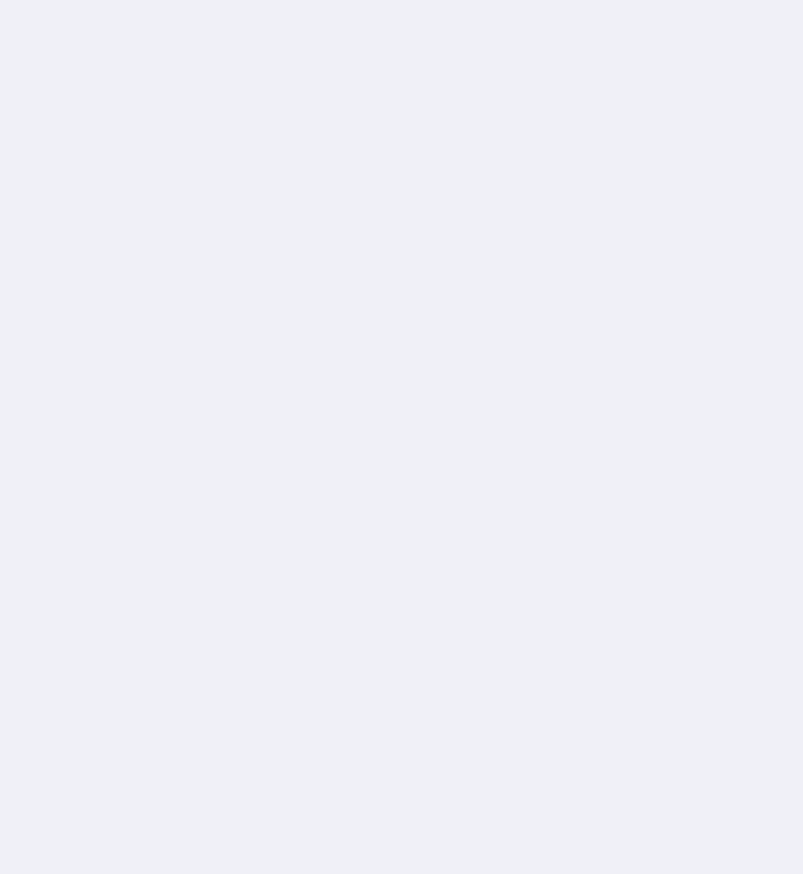
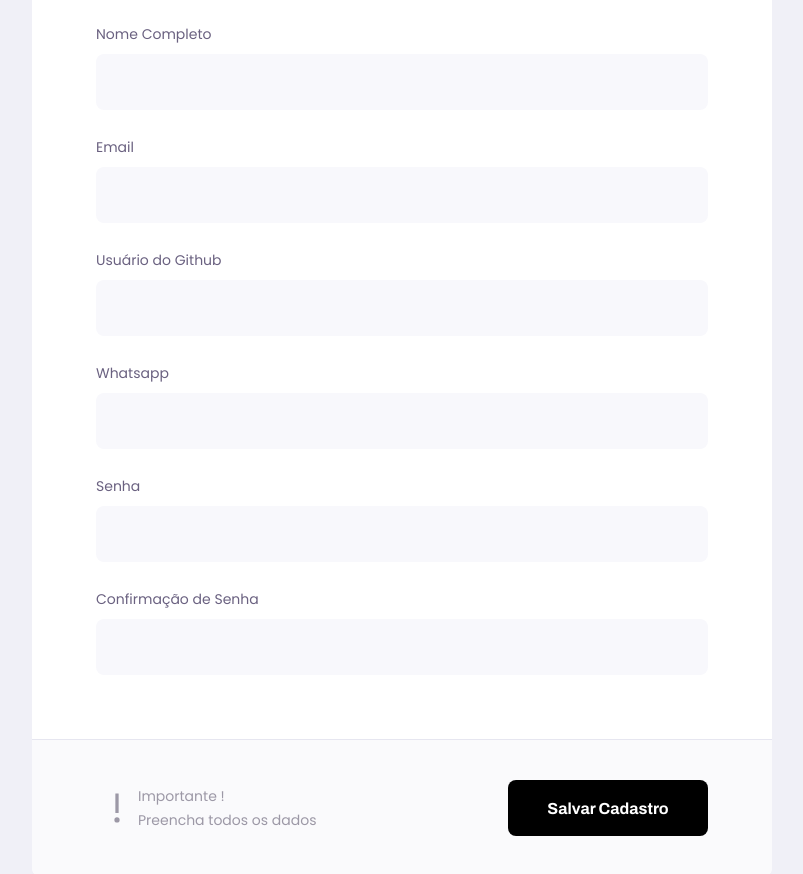
Before and after one commit to maykodouglasof/manage-athletic, a React (Create React App) app: page /benefits in a window 1280 px wide. Shown: the part 400-1274 px from the top of the page, without its empty margins (238-1041 px from the left). Before the commit the page ends 800 px from the top, so only its background shows below. Built offline with nearby package versions, Linux system fonts and the light colour scheme; no server answers.

Commit message:
Atualização pages

```diff
--- a/src/components/PageHeader/index.tsx
+++ b/src/components/PageHeader/index.tsx
@@ -23,7 +23,6 @@ const PageHeader: React.FC<IProps> = ({
   children,
   description,
   secondDescription,
-  secondDescriptionIcon,
   titleDescription,
   titleDescriptionIcon,
   singUp = false,
@@ -70,7 +69,6 @@ const PageHeader: React.FC<IProps> = ({
             <p>{description}</p>
             {secondDescription && (
               <p>
-                <img src={secondDescriptionIcon} alt="Smile" />
                 {secondDescription}
               </p>
             )}
--- /dev/null
+++ b/src/pages/Benefits/index.tsx
@@ -0,0 +1,155 @@
+import React, { useState, useCallback, FormEvent, useEffect } from 'react';
+import { useHistory } from 'react-router-dom';
+import PageHeader from '../../components/PageHeader';
+import Input from '../../components/Input';
+import { useToast } from '../../hooks/toast';
+
+import { AiOutlineExclamation } from 'react-icons/ai';
+
+import { api } from '../../services/api';
+
+import {
+  Container,
+  Content,
+  DataContent,
+  ButtonContainer,
+  SelectButton,
+  WarningContent,
+} from './styles';
+
+const Benefits: React.FC = () => {
+  const { push } = useHistory();
+  const { addToast } = useToast();
+
+  const [name, setName] = useState('');
+  const [email, setEmail] = useState('');
+  const [password, setPassword] = useState('');
+  const [password_confirmation, setPasswordConfirmation] = useState('');
+  const [github_username, setGithubUsername] = useState('');
+  const [whatsapp, setWhatsapp] = useState('');
+
+  const [total, setTotal] = useState(0);
+
+  useEffect(() => {
+    api.get('users').then((response) => {
+      setTotal(response.data.total);
+    });
+  }, []);
+
+  const addNewUser = useCallback(
+    (e: FormEvent) => {
+      e.preventDefault();
+      api
+        .post('/users', {
+          name,
+          github_username,
+          whatsapp,
+          email,
+          password,
+          password_confirmation
+        })
+        .then(() => {
+          addToast({
+            type: 'success',
+            title: 'Cadastro realizado.',
+            description: 'Você já pode fazer o logon na plataforma!',
+          });
+
+          push('/');
+        })
+        .catch(() => {
+          addToast({
+            type: 'error',
+            title: 'Erro no cadastro',
+            description: 'Ocorreu um erro ao fazer cadastro, tente novamente.',
+          });
+        });
+    },
+
+    [
+      name,
+      github_username,
+      whatsapp,
+      email,
+      password,
+      password_confirmation,
+      push,
+      addToast,
+    ],
+  );
+
+  return (
+    <Container>
+      <PageHeader
+        singUp
+        title="Que incrível ter você em nossa plataforma."
+        titleDescription={`${total} usuários cadastrados!`}
+      />
+
+      <Content onSubmit={addNewUser}>
+        <DataContent>
+          <legend>Seus Dados</legend>
+
+          <Input
+            name="name"
+            title="Nome Completo"
+            value={name}
+            required
+            onChange={(e) => setName(e.target.value)}
+          />
+
+          <Input
+            name="email"
+            title="Email"
+            type="email"
+            value={email}
+            required
+            onChange={(e) => setEmail(e.target.value)}
+          />
+
+          <Input
+            name="github_username"
+            title="Usuário do Github"
+            value={github_username}
+            onChange={(e) => setGithubUsername(e.target.value)}
+          />
+
+          <Input
+            name="whatsapp"
+            title="Whatsapp"
+            value={whatsapp}
+            onChange={(e) => setWhatsapp(e.target.value)}
+          />
+
+          <Input
+            name="password"
+            title="Senha"
+            type="password"
+            value={password}
+            onChange={(e) => setPassword(e.target.value)}
+          />
+
+          <Input
+            name="password_confirmation"
+            title="Confirmação de Senha"
+            type="password"
+            value={password_confirmation}
+            onChange={(e) => setPasswordConfirmation(e.target.value)}
+          />
+        </DataContent>
+
+        <WarningContent>
+          <p>
+            <AiOutlineExclamation size={42} />
+            Importante ! <br />
+            Preencha todos os dados
+          </p>
+
+          <button type="submit">Salvar Cadastro</button>
+        </WarningContent>
+      </Content>
+    </Container>
+  );
+};
+
+export default Benefits;
--- /dev/null
+++ b/src/pages/Benefits/styles.ts
@@ -0,0 +1,190 @@
+import styled from 'styled-components';
+
+interface SelectButtonProps {
+  isSelected: boolean;
+}
+
+export const Container = styled.div`
+  width: 100vw;
+  height: 100vh;
+
+  header {
+    div {
+      strong {
+        max-width: 64rem;
+      }
+    }
+  }
+
+  @media (min-width: 700px) {
+    max-width: 100%;
+  }
+`;
+
+export const Content = styled.form`
+  background: var(--color-box-base);
+  width: 100%;
+  max-width: 74rem;
+  border-radius: 0.8rem;
+  margin: 0 auto 3.2rem;
+  padding-top: 6.4rem;
+  overflow: hidden;
+
+  @media (min-width: 700px) {
+    margin-top: -5rem;
+  }
+`;
+
+export const DataContent = styled.fieldset`
+  border: 0;
+  padding: 0 2.4rem;
+
+  input + div {
+    margin-top: 6.4rem;
+  }
+
+  legend {
+    font: 700 2.4rem Archivo;
+    color: var(--color-text-title);
+    display: flex;
+    align-items: center;
+    justify-content: space-between;
+    width: 100%;
+    padding-bottom: 1.6rem;
+    border-bottom: 1px solid var(--color-line-in-white);
+
+    button {
+      background: none;
+      border: 0;
+      color: var(--color-primary);
+      font: 700 1.6rem Archivo;
+      cursor: pointer;
+      transition: color 0.2s;
+
+      &:hover {
+        color: var(--color-primary-dark);
+      }
+    }
+  }
+
+  @media (min-width: 700px) {
+    padding: 0 6.4rem;
+  }
+`;
+
+export const ButtonContainer = styled.div`
+  display: flex;
+  justify-content: center;
+  margin: 3.2rem 0;
+  padding: 0 2rem;
+`;
+
+export const SelectButton = styled.button<SelectButtonProps>`
+  width: 30rem;
+  height: 5.2rem;
+  border: 0;
+  border-radius: 0.8rem;
+  font: 700 2rem Archivo;
+
+  display: flex;
+  align-items: center;
+  justify-content: center;
+
+  text-decoration: none;
+  color: var(--color-button-text);
+
+  transition: background-color 0.2s;
+
+  img {
+    width: 3rem;
+    margin-right: 2.4rem;
+  }
+
+  &:first-child {
+    margin-right: 1.6rem;
+  }
+
+  &.study {
+    background: ${(props) =>
+      props.isSelected
+        ? 'var(--color-primary)'
+        : 'var(--color-primary-lighter)'};
+    border: ${(props) =>
+      props.isSelected ? '2px solid var(--color-primary-darker)' : 0};
+    opacity: ${(props) => (props.isSelected ? 1 : 0.9)};
+
+    &:hover {
+      background: var(--color-primary-light);
+    }
+  }
+
+  &.give-classes {
+    background: ${(props) =>
+      props.isSelected
+        ? 'var(--color-secundary-dark)'
+        : 'var(--color-secundary)'};
+    border: ${(props) =>
+      props.isSelected ? '2px solid var(--color-secundary-light)' : 0};
+    opacity: ${(props) => (props.isSelected ? 1 : 0.75)};
+
+    &:hover {
+      background: var(--color-secundary-dark);
+    }
+  }
+`;
+
+export const WarningContent = styled.footer`
+  padding: 4rem 2.4rem;
+  background: var(--color-box-footer);
+  border-top: 1px solid var(--color-line-in-white);
+  margin-top: 6.4rem;
+
+  p {
+    display: flex;
+    align-items: center;
+    justify-content: center;
+    font-size: 1.4rem;
+    line-height: 2.4rem;
+    color: var(--color-text-complement);
+
+    img {
+      margin-right: 2rem;
+    }
+  }
+
+  button {
+    width: 100%;
+    height: 5.6rem;
+    background: var(--color-secundary);
+    color: var(--color-button-text);
+    border: 0;
+    border-radius: 0.8rem;
+    font: 700 1.6rem Archivo;
+    display: flex;
+    align-items: center;
+    justify-content: center;
+    text-decoration: none;
+    transition: background 0.2s;
+    margin-top: 3.2rem;
+
+    &:hover {
+      background: var(--color-secundary-dark);
+    }
+  }
+
+  @media (min-width: 700px) {
+    padding: 4rem 6.4rem;
+    display: flex;
+    align-items: center;
+    justify-content: space-between;
+
+    p {
+      justify-content: space-between;
+    }
+
+    button {
+      width: 20rem;
+      margin-top: 0;
+    }
+  }
+`;
--- a/src/pages/Landing/index.tsx
+++ b/src/pages/Landing/index.tsx
@@ -40,7 +40,7 @@ const SignIn: React.FC = () => {
           <AiOutlineUserAdd size={42} />
             Cadastrar
           </Link>
-          <Link to="give-classes" className="give-classes">
+          <Link to="benefits" className="give-classes">
             <AiOutlineGift size={42} />
             Benefícios
           </Link>
--- a/src/routes/index.tsx
+++ b/src/routes/index.tsx
@@ -4,8 +4,11 @@ import { Switch } from 'react-router-dom';
 import Route from './routes';
 
 import Landing from '../pages/Landing';
+import Benefits from '../pages/Benefits';
+
 import SignIn from '../pages/SignIn';
 import SignUp from '../pages/SignUp';
+
 import TeacherList from '../pages/TeacherList';
 import TeacherForm from '../pages/TeacherForm';
 import Profile from '../pages/Profile';
@@ -17,6 +20,8 @@ const Routes: React.FC = () => (
     <Route path="/signin" exact component={SignIn} />
     <Route path="/signup" component={SignUp} />
 
+    <Route path="/benefits" component={Benefits} />
+
     <Route path="/dashboard" component={TeacherList} isPrivate />
     <Route path="/give-classes" component={TeacherForm} isPrivate />
     <Route path="/profile" component={Profile} isPrivate />
```
